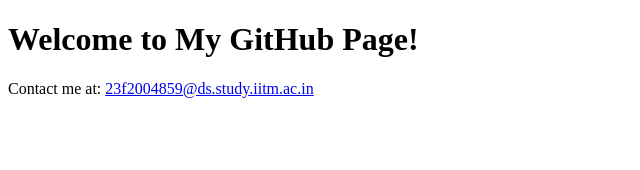
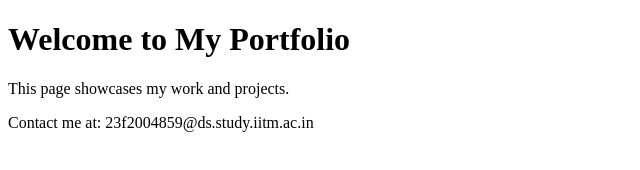
Before and after one commit to Geniusnotnot7/iitm-pages-deployment, a plain HTML site: page index.html in a window 1280 px wide. Shown: the whole page, without its empty margins (0-640 px from the left). Drawn offline with Linux system fonts and the light colour scheme.

Commit message:
Update index.html

```diff
--- a/index.html
+++ b/index.html
@@ -3,10 +3,11 @@
 <head>
     <meta charset="UTF-8">
     <meta name="viewport" content="width=device-width, initial-scale=1.0">
-    <title>My GitHub Page</title>
+    <title>My Portfolio</title>
 </head>
 <body>
-    <h1>Welcome to My GitHub Page!</h1>
-    <p>Contact me at: <a href="mailto:23f2004859@ds.study.iitm.ac.in">23f2004859@ds.study.iitm.ac.in</a></p>
+    <h1>Welcome to My Portfolio</h1>
+    <p>This page showcases my work and projects.</p>
+    <p>Contact me at: <!--email_off-->23f2004859@ds.study.iitm.ac.in<!--/email_off--></p>
 </body>
 </html>
```
